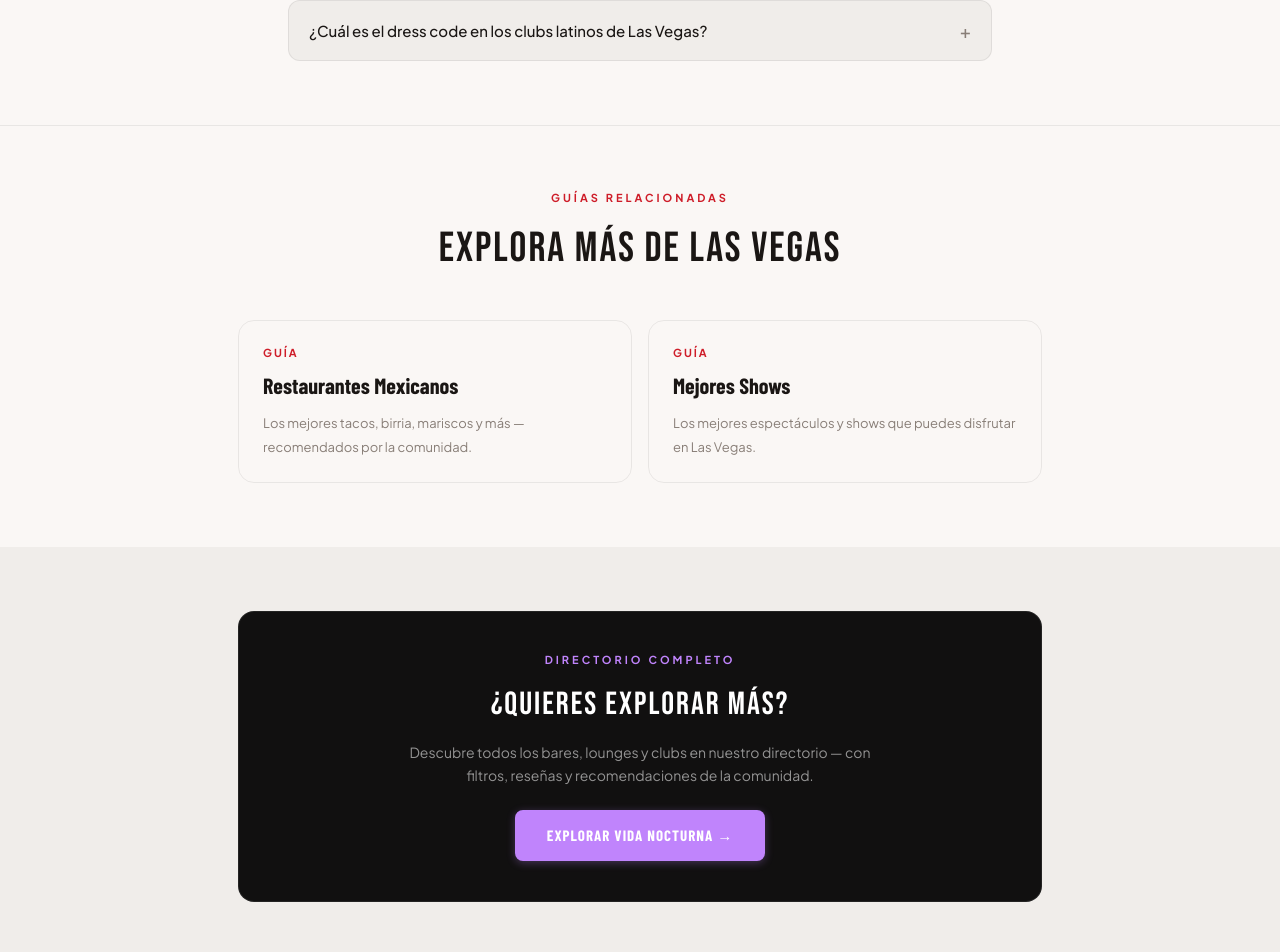
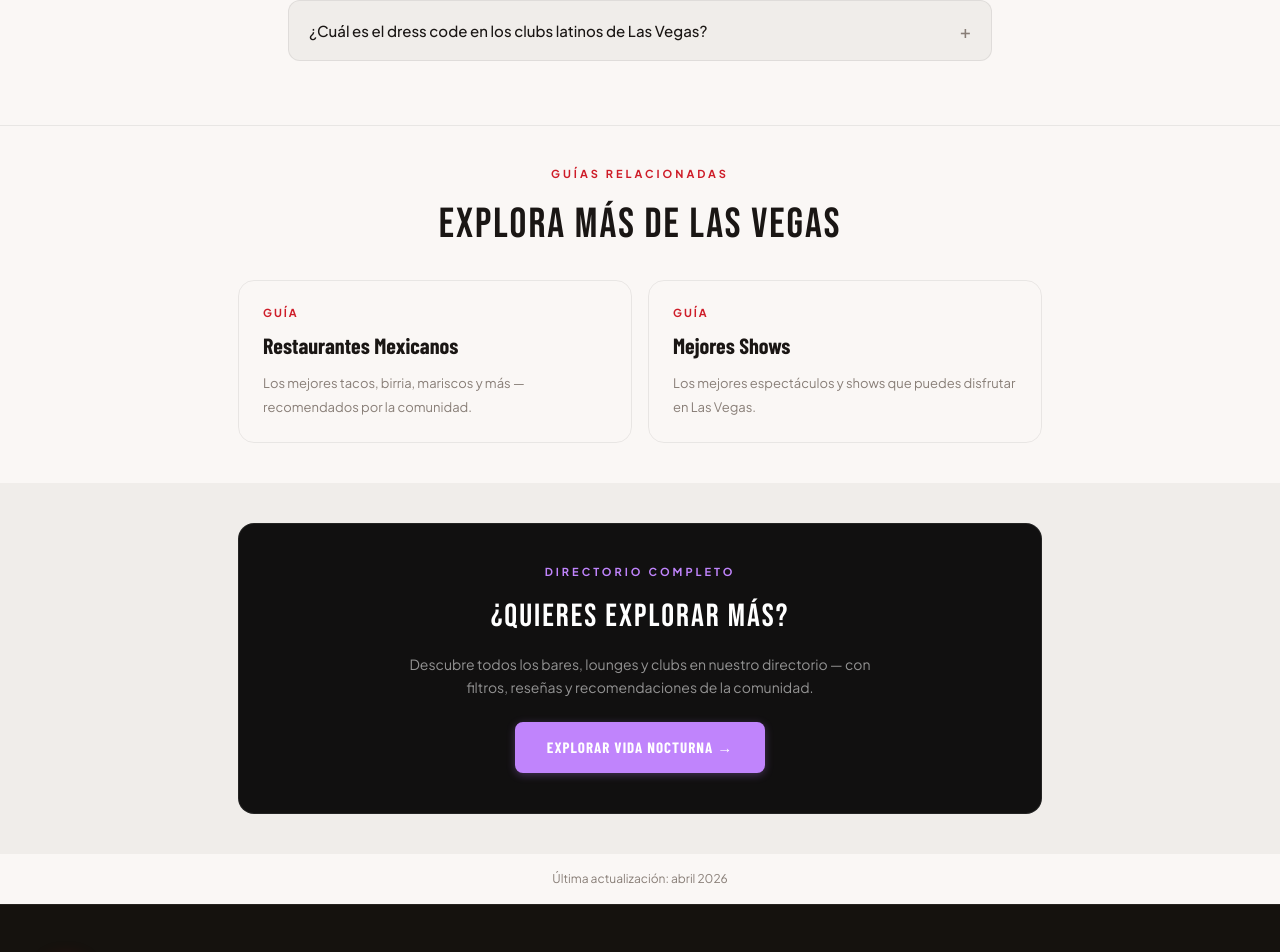
Before and after one commit to EstebanTala/latino-las-vegas, a Next.js app: page /guia/vida-nocturna-latina-las-vegas in a window 1280 px wide. Shown: the part 3316-4268 px from the top of the page. Built offline with nearby package versions, Linux system fonts and the light colour scheme; no server answers; the database is empty.

Commit message:
Tighten spacing between FAQ, Related Guides, and CTA sections

```diff
--- a/src/app/guia/mejores-shows-las-vegas/page.tsx
+++ b/src/app/guia/mejores-shows-las-vegas/page.tsx
@@ -179,10 +179,10 @@ export default async function MejoresShowsGuide() {
         </div>
       </section>
       {/* Related Guides */}
-      <section className="py-16 bg-background border-t border-border">
+      <section className="py-10 bg-background border-t border-border">
         <div className="container max-w-[900px]">
           <div className="text-[11px] font-bold tracking-[3px] uppercase text-red mb-2.5 text-center">{"Gu\u00edas relacionadas"}</div>
-          <h2 className="font-display text-[clamp(28px,5vw,42px)] tracking-[2px] text-center mb-10">{"EXPLORA M\u00c1S DE LAS VEGAS"}</h2>
+          <h2 className="font-display text-[clamp(28px,5vw,42px)] tracking-[2px] text-center mb-6">{"EXPLORA M\u00c1S DE LAS VEGAS"}</h2>
           <div className="grid md:grid-cols-2 gap-4">
             <Link href="/guia/restaurantes-mexicanos-las-vegas" className="group block rounded-xl border border-border p-6 hover:border-red/30 hover:shadow-card transition-all">
               <span className="text-[11px] font-bold tracking-[2px] uppercase text-red mb-2 block">{"Gu\u00eda"}</span>
--- a/src/app/guia/restaurantes-mexicanos-las-vegas/page.tsx
+++ b/src/app/guia/restaurantes-mexicanos-las-vegas/page.tsx
@@ -176,10 +176,10 @@ export default async function RestaurantesMexicanosGuide() {
         </div>
       </section>
       {/* Related Guides */}
-      <section className="py-16 bg-background border-t border-border">
+      <section className="py-10 bg-background border-t border-border">
         <div className="container max-w-[900px]">
           <div className="text-[11px] font-bold tracking-[3px] uppercase text-red mb-2.5 text-center">{"Gu\u00edas relacionadas"}</div>
-          <h2 className="font-display text-[clamp(28px,5vw,42px)] tracking-[2px] text-center mb-10">{"EXPLORA M\u00c1S DE LAS VEGAS"}</h2>
+          <h2 className="font-display text-[clamp(28px,5vw,42px)] tracking-[2px] text-center mb-6">{"EXPLORA M\u00c1S DE LAS VEGAS"}</h2>
           <div className="grid md:grid-cols-2 gap-4">
             <Link href="/guia/shows-en-espanol-las-vegas" className="group block rounded-xl border border-border p-6 hover:border-red/30 hover:shadow-card transition-all">
               <span className="text-[11px] font-bold tracking-[2px] uppercase text-red mb-2 block">{"Gu\u00eda"}</span>
--- a/src/app/guia/vida-nocturna-latina-las-vegas/page.tsx
+++ b/src/app/guia/vida-nocturna-latina-las-vegas/page.tsx
@@ -275,10 +275,10 @@ export default async function VidaNocturnaLatinaGuide() {
         </div>
       </section>
       {/* Related Guides */}
-      <section className="py-16 bg-background border-t border-border">
+      <section className="py-10 bg-background border-t border-border">
         <div className="container max-w-[900px]">
           <div className="text-[11px] font-bold tracking-[3px] uppercase text-red mb-2.5 text-center">{"Gu\u00edas relacionadas"}</div>
-          <h2 className="font-display text-[clamp(28px,5vw,42px)] tracking-[2px] text-center mb-10">{"EXPLORA M\u00c1S DE LAS VEGAS"}</h2>
+          <h2 className="font-display text-[clamp(28px,5vw,42px)] tracking-[2px] text-center mb-6">{"EXPLORA M\u00c1S DE LAS VEGAS"}</h2>
           <div className="grid md:grid-cols-2 gap-4">
             <Link href="/guia/restaurantes-mexicanos-las-vegas" className="group block rounded-xl border border-border p-6 hover:border-red/30 hover:shadow-card transition-all">
               <span className="text-[11px] font-bold tracking-[2px] uppercase text-red mb-2 block">{"Gu\u00eda"}</span>
@@ -297,7 +297,7 @@ export default async function VidaNocturnaLatinaGuide() {
 
 
       {/* Directory CTA */}
-      <section className="py-16 bg-cream-2">
+      <section className="py-10 bg-cream-2">
         <div className="container max-w-[900px]">
           <div className="rounded-xl bg-[rgba(5,5,5,0.95)] border border-white/[0.08] p-10 text-center">
             <p className="text-[11px] font-bold tracking-[3px] uppercase text-[#C084FC] mb-3">Directorio completo</p>
```
Also changed, not shown: 1 other file (tests, documents, lock files or other folders).
